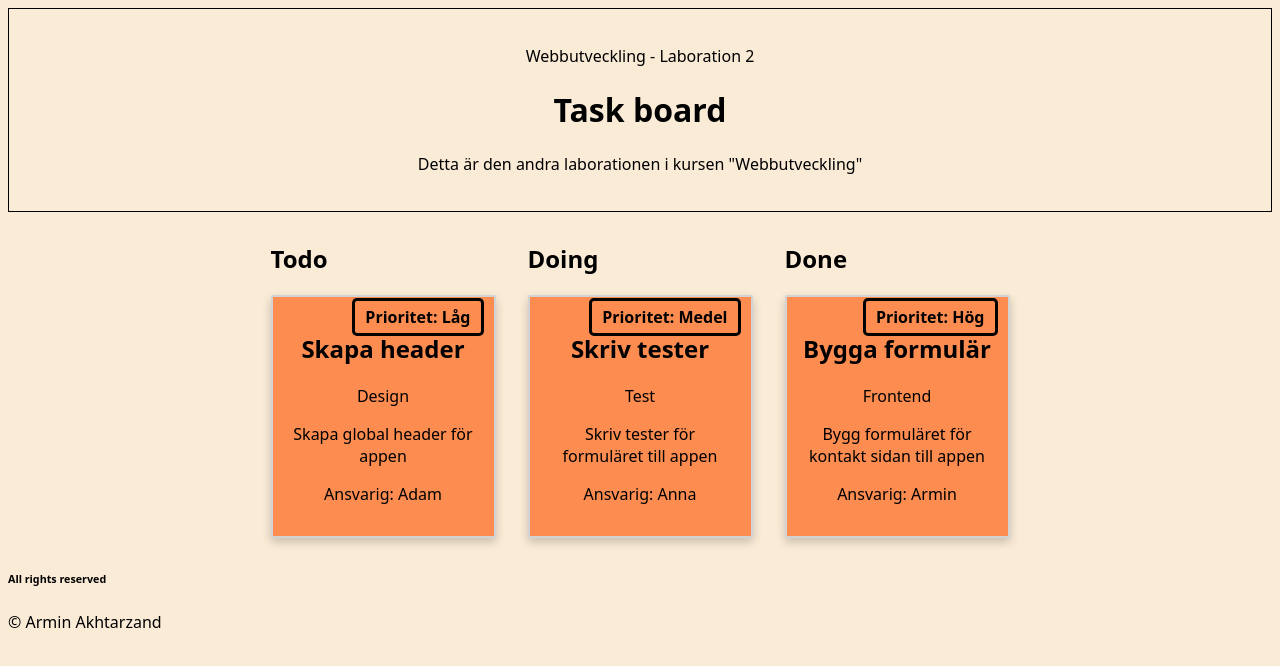
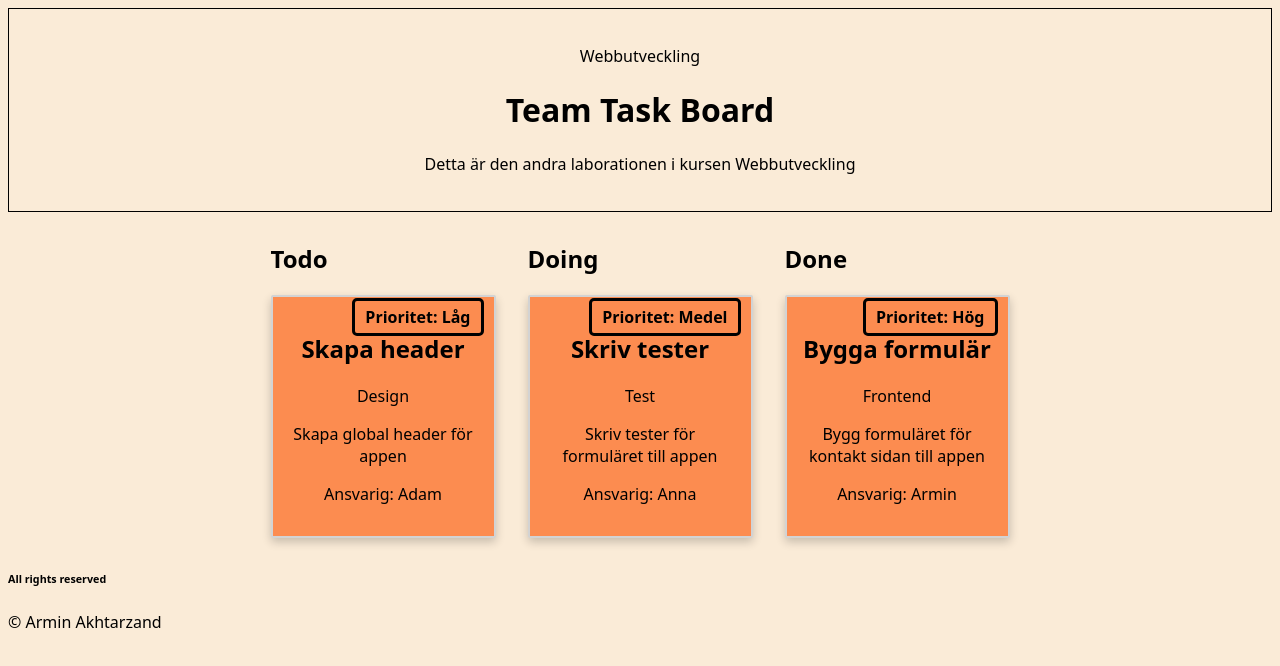
Before and after one commit to armin-akhtarzand/task-board-lab2, a React (Vite) app: page / in a window 1280 px wide. Shown: the top 666 px of the page. Built offline with nearby package versions, Linux system fonts and the light colour scheme.

Commit message:
add Header components tests

```diff
--- a/src/components/Header.tsx
+++ b/src/components/Header.tsx
@@ -1,9 +1,9 @@
 const Header = () => {
     return(
         <header className="header">
-            <p>Webbutveckling - Laboration 2</p>
-            <h1>Task board</h1>
-            <p>Detta är den andra laborationen i kursen "Webbutveckling"</p>
+            <p>Webbutveckling</p>
+            <h1>Team Task Board</h1>
+            <p>Detta är den andra laborationen i kursen Webbutveckling</p>
         </header>
     );
 };
```
Also changed, not shown: 1 other file (tests, documents, lock files or other folders).
